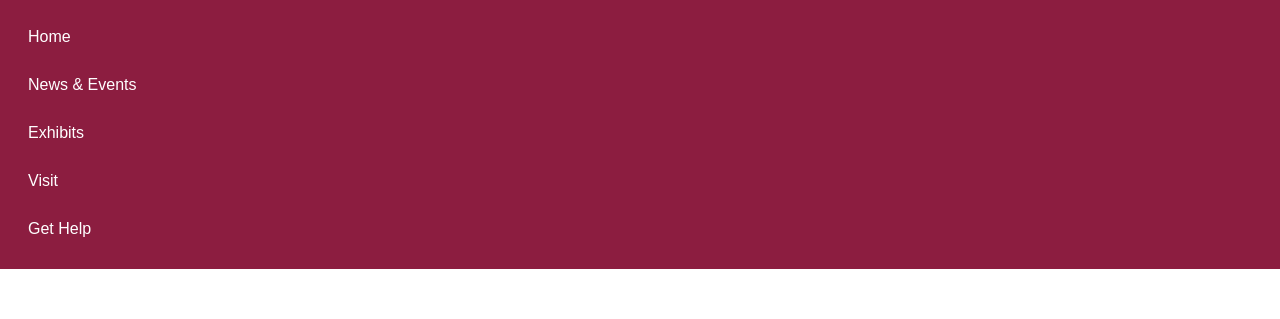
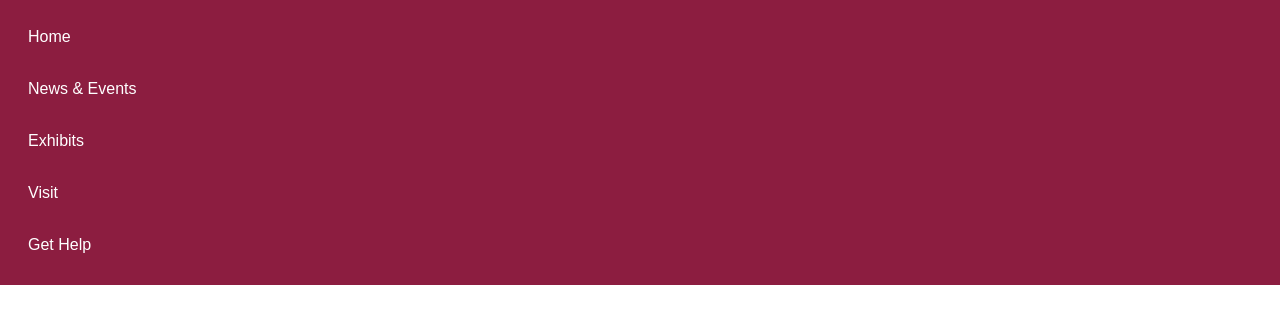
Before and after one commit to kriswojcik-dev/Module5-Responsive-Navigation-Deliverable-Starter, a plain HTML site: page index.html in a window 1280 px wide. Shown: the part 45-364 px from the top of the page. Drawn offline with Linux system fonts and the light colour scheme.

Commit message:
Enhance menu button and navigation list styles for improved layout and spacing

```diff
--- a/styles.css
+++ b/styles.css
@@ -47,13 +47,17 @@ body {
 
 .menu-button {
     /* TODO: native button appearance, focus, and comfortable target. */
+    padding: .75rem 1rem;
 }
 
 .nav-list {
     list-style: none;
     margin: .75rem 0 0;
     padding: 0;
+    display:grid;
+    gap: .25rem;
     /* TODO: narrow layout. */
+
 }
 
 .nav-list a {
```
